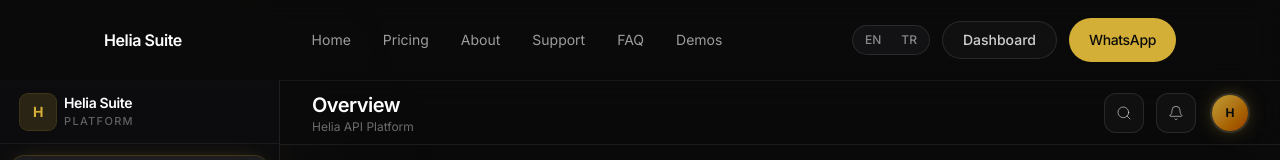
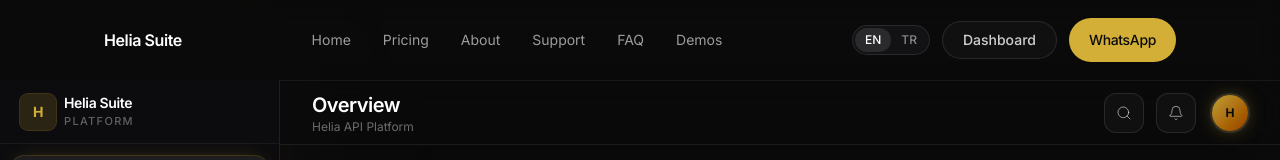
Before and after one commit to heliaaidijitalajans-hash/helia-suite, a Next.js app: page /dashboard in a window 1280 px wide. Shown: the top 160 px of the page. Built offline with nearby package versions, Linux system fonts and the light colour scheme; no server answers.

Commit message:
tüm proje

```diff
--- a/middleware.ts
+++ b/middleware.ts
@@ -1,8 +1,24 @@
 import { NextResponse } from "next/server";
 import type { NextRequest } from "next/server";
-import { defaultLocale, locales } from "@/config/i18n";
+import { defaultLocale, isLocale, locales } from "@/config/i18n";
 
 const AUTH_COOKIE = "helia_access_token";
+
+/** Paths under /dashboard that must never appear as /{locale}/{segment} alone. */
+const DASHBOARD_SEGMENTS = new Set([
+  "api-keys",
+  "profile",
+  "usage",
+  "documentation",
+  "integrations",
+  "settings",
+  "organizations",
+  "projects",
+  "helia-chat",
+  "customers",
+  "automation",
+  "analytics",
+]);
 
 function hasAuthCookie(request: NextRequest): boolean {
   const value = request.cookies.get(AUTH_COOKIE)?.value?.trim();
@@ -17,9 +33,23 @@
   return NextResponse.redirect(url);
 }
 
+function splitLocale(pathname: string): {
+  locale: string | null;
+  rest: string;
+} {
+  const parts = pathname.split("/").filter(Boolean);
+  const first = parts[0];
+  if (first && isLocale(first)) {
+    const rest = "/" + parts.slice(1).join("/");
+    return { locale: first, rest: rest === "/" ? "" : rest };
+  }
+  return { locale: null, rest: pathname };
+}
+
 export function middleware(request: NextRequest) {
   const { pathname } = request.nextUrl;
   const authed = hasAuthCookie(request);
+  const { locale, rest } = splitLocale(pathname);
 
   if (pathname === "/login" || pathname === "/register") {
     if (authed) {
@@ -27,20 +57,49 @@
       const target =
         next && next.startsWith("/") && !next.startsWith("//")
           ? next
-          : "/dashboard";
+          : `/${defaultLocale}/dashboard`;
       const url = request.nextUrl.clone();
-      url.pathname = target.startsWith("/login") ? "/dashboard" : target;
+      url.pathname = target.startsWith("/login")
+        ? `/${defaultLocale}/dashboard`
+        : target;
       url.search = "";
       return NextResponse.redirect(url);
     }
     return NextResponse.next();
   }
 
-  if (pathname === "/dashboard" || pathname.startsWith("/dashboard/")) {
+  // Repair invalid links like /en/api-keys → /en/dashboard/api-keys
+  if (locale && rest) {
+    const segment = rest.replace(/^\//, "").split("/")[0] ?? "";
+    if (DASHBOARD_SEGMENTS.has(segment) && !rest.startsWith("/dashboard")) {
+      const url = request.nextUrl.clone();
+      url.pathname = `/${locale}/dashboard${rest}`;
+      return NextResponse.redirect(url);
+    }
+  }
+
+  const isBareDashboard =
+    pathname === "/dashboard" || pathname.startsWith("/dashboard/");
+  const isLocalizedDashboard =
+    Boolean(locale) &&
+    (rest === "/dashboard" || rest.startsWith("/dashboard/"));
+
+  if (isBareDashboard || isLocalizedDashboard) {
     if (!authed) {
       return loginRedirect(request, pathname);
     }
-    return NextResponse.next();
+
+    // Canonicalize bare /dashboard → /{locale}/dashboard
+    if (isBareDashboard) {
+      const url = request.nextUrl.clone();
+      url.pathname = `/${defaultLocale}${pathname}`;
+      return NextResponse.redirect(url);
+    }
+
+    // Rewrite /{locale}/dashboard/* → /dashboard/* (App Router files)
+    const url = request.nextUrl.clone();
+    url.pathname = rest || "/dashboard";
+    return NextResponse.rewrite(url);
   }
 
   if (pathname === "/demo" || pathname.startsWith("/demo/")) {
@@ -48,7 +107,7 @@
   }
 
   const hasLocale = locales.some(
-    (locale) => pathname === `/${locale}` || pathname.startsWith(`/${locale}/`)
+    (l) => pathname === `/${l}` || pathname.startsWith(`/${l}/`)
   );
 
   if (hasLocale) {
--- a/src/components/AuthNavButton.tsx
+++ b/src/components/AuthNavButton.tsx
@@ -2,10 +2,12 @@
 
 import { useEffect, useState } from "react";
 import Link from "next/link";
+import { usePathname } from "next/navigation";
 import {
   getHeliaAccessToken,
   setHeliaAccessToken,
 } from "@/lib/cloud/session";
+import { defaultLocale, isLocale } from "@/config/i18n";
 import { cn } from "@/lib/cn";
 
 /**
@@ -20,13 +22,15 @@
   dashboardLabel: string;
   className?: string;
 }) {
+  const pathname = usePathname();
   const [authed, setAuthed] = useState(false);
+  const first = pathname.split("/").filter(Boolean)[0];
+  const locale = first && isLocale(first) ? first : defaultLocale;
 
   useEffect(() => {
     const sync = () => {
       const token = getHeliaAccessToken();
       if (token) {
-        // Keep cookie in sync so middleware can protect /dashboard.
         setHeliaAccessToken(token);
       }
       setAuthed(Boolean(token));
@@ -42,7 +46,7 @@
 
   return (
     <Link
-      href={authed ? "/dashboard" : "/login"}
+      href={authed ? `/${locale}/dashboard` : "/login"}
       className={cn(
         "inline-flex items-center justify-center rounded-full border border-white/10 bg-white/[0.03] px-4 py-2 text-xs font-medium text-white/80 transition-colors hover:border-accent/35 hover:bg-white/[0.06] hover:text-white md:px-5 md:text-sm",
         className
--- a/src/components/LanguageSwitcher.tsx
+++ b/src/components/LanguageSwitcher.tsx
@@ -3,18 +3,52 @@
 import Link from "next/link";
 import { usePathname } from "next/navigation";
 import { cn } from "@/lib/cn";
-import type { Locale } from "@/config/i18n";
+import { defaultLocale, isLocale, type Locale } from "@/config/i18n";
 
 const options: { code: Locale; label: string }[] = [
   { code: "en", label: "EN" },
   { code: "tr", label: "TR" },
 ];
 
+/**
+ * Builds a language-switch href without breaking dashboard routes.
+ * /dashboard/api-keys → /tr/dashboard/api-keys
+ * /en/dashboard/profile → /tr/dashboard/profile
+ * /en/pricing → /tr/pricing
+ * Never produces /tr/api-keys or /en/profile.
+ */
+export function languageSwitchHref(
+  pathname: string,
+  targetLocale: Locale
+): string {
+  const segments = pathname.split("/").filter(Boolean);
+  const currentLocale =
+    segments[0] && isLocale(segments[0]) ? segments[0] : null;
+  const rest = currentLocale ? segments.slice(1) : segments;
+
+  if (rest[0] === "dashboard") {
+    return `/${targetLocale}/${rest.join("/")}`;
+  }
+
+  if (currentLocale) {
+    const tail = rest.join("/");
+    return tail ? `/${targetLocale}/${tail}` : `/${targetLocale}`;
+  }
+
+  const tail = segments.join("/");
+  return tail ? `/${targetLocale}/${tail}` : `/${targetLocale}`;
+}
+
+function activeLocaleFromPath(pathname: string): Locale {
+  const segments = pathname.split("/").filter(Boolean);
+  if (segments[0] && isLocale(segments[0])) return segments[0];
+  // Bare /dashboard/* is treated as default locale until redirected.
+  return defaultLocale;
+}
+
 export function LanguageSwitcher({ className }: { className?: string }) {
   const pathname = usePathname();
-  const segments = pathname.split("/").filter(Boolean);
-  const rest = segments.slice(1).join("/");
-  const base = rest ? `/${rest}` : "";
+  const active = activeLocaleFromPath(pathname);
 
   return (
     <div
@@ -26,15 +60,14 @@
       aria-label="Language"
     >
       {options.map(({ code, label }) => {
-        const href = `/${code}${base}`;
-        const active = segments[0] === code;
+        const href = languageSwitchHref(pathname, code);
         return (
           <Link
             key={code}
             href={href}
             className={cn(
               "rounded-full px-2.5 py-1 transition-colors",
-              active
+              active === code
                 ? "bg-white/10 text-foreground"
                 : "text-white/50 hover:text-white/80"
             )}
--- a/src/components/dashboard/DashboardSidebar.tsx
+++ b/src/components/dashboard/DashboardSidebar.tsx
@@ -4,7 +4,12 @@
 import { motion } from "framer-motion";
 import { cn } from "@/lib/cn";
 import { SITE_NAME } from "@/config/site";
-import { dashboardNav } from "./dashboard-nav";
+import {
+  dashboardNav,
+  dashboardPathname,
+  localeFromPathname,
+  localizedDashboardHref,
+} from "./dashboard-nav";
 
 export function DashboardSidebar({
   pathname,
@@ -13,6 +18,9 @@
   pathname: string;
   onNavigate?: () => void;
 }) {
+  const locale = localeFromPathname(pathname);
+  const path = dashboardPathname(pathname);
+
   return (
     <div className="flex h-full flex-col border-r border-white/[0.08] bg-[#0d0d0f]/95 backdrop-blur-xl">
       <div className="flex h-16 items-center gap-2 border-b border-white/[0.06] px-5">
@@ -30,10 +38,11 @@
       </div>
       <nav className="flex-1 space-y-1 p-3" aria-label="Dashboard">
         {dashboardNav.map((item, i) => {
+          const href = localizedDashboardHref(locale, item.href);
           const active =
             item.href === "/dashboard"
-              ? pathname === "/dashboard"
-              : pathname === item.href || pathname.startsWith(`${item.href}/`);
+              ? path === "/dashboard"
+              : path === item.href || path.startsWith(`${item.href}/`);
           const Icon = item.icon;
           return (
             <motion.div
@@ -43,7 +52,7 @@
               transition={{ delay: i * 0.04, duration: 0.25 }}
             >
               <Link
-                href={item.href}
+                href={href}
                 onClick={onNavigate}
                 className={cn(
                   "group flex items-center gap-3 rounded-xl px-3 py-2.5 text-sm font-medium transition-colors duration-200",
@@ -55,7 +64,9 @@
                 <Icon
                   className={cn(
                     "h-[18px] w-[18px] shrink-0 transition-colors",
-                    active ? "text-accent" : "text-white/40 group-hover:text-white/70"
+                    active
+                      ? "text-accent"
+                      : "text-white/40 group-hover:text-white/70"
                   )}
                   strokeWidth={1.75}
                 />
--- a/src/components/dashboard/dashboard-nav.ts
+++ b/src/components/dashboard/dashboard-nav.ts
@@ -8,6 +8,7 @@
   UserRound,
 } from "lucide-react";
 import type { LucideIcon } from "lucide-react";
+import { defaultLocale, isLocale, type Locale } from "@/config/i18n";
 
 export type DashboardNavItem = {
   href: string;
@@ -15,7 +16,7 @@
   icon: LucideIcon;
 };
 
-/** Customer API dashboard nav — Helia Chat lives in Admin Console (future). */
+/** Customer API dashboard nav — paths are /dashboard/... (locale prefix added at link time). */
 export const dashboardNav: DashboardNavItem[] = [
   { href: "/dashboard", label: "Overview", icon: LayoutDashboard },
   { href: "/dashboard/api-keys", label: "API Keys", icon: KeyRound },
@@ -26,13 +27,33 @@
   { href: "/dashboard/settings", label: "Settings", icon: Settings },
 ];
 
+export function localeFromPathname(pathname: string): Locale {
+  const first = pathname.split("/").filter(Boolean)[0];
+  return first && isLocale(first) ? first : defaultLocale;
+}
+
+/** Strip /{locale} so /en/dashboard/api-keys → /dashboard/api-keys */
+export function dashboardPathname(pathname: string): string {
+  const parts = pathname.split("/").filter(Boolean);
+  if (parts[0] && isLocale(parts[0])) {
+    const rest = parts.slice(1).join("/");
+    return rest ? `/${rest}` : "/";
+  }
+  return pathname.startsWith("/") ? pathname : `/${pathname}`;
+}
+
+export function localizedDashboardHref(locale: Locale, href: string): string {
+  return `/${locale}${href.startsWith("/") ? href : `/${href}`}`;
+}
+
 export function dashboardTitleForPath(pathname: string): string {
+  const path = dashboardPathname(pathname);
   const item = dashboardNav.find(
     (n) =>
-      n.href === pathname ||
-      (n.href !== "/dashboard" && pathname.startsWith(n.href))
+      n.href === path ||
+      (n.href !== "/dashboard" && path.startsWith(n.href))
   );
   if (item) return item.label;
-  if (pathname === "/dashboard") return "Overview";
+  if (path === "/dashboard") return "Overview";
   return "Dashboard";
 }
--- a/src/services/cloud/auth.ts
+++ b/src/services/cloud/auth.ts
@@ -135,7 +135,7 @@
 
 export function safeAuthNextPath(
   next: string | null | undefined,
-  fallback = "/dashboard"
+  fallback = "/en/dashboard"
 ): string {
   if (!next || !next.startsWith("/") || next.startsWith("//")) {
     return fallback;
@@ -143,5 +143,18 @@
   if (next.startsWith("/login") || next.startsWith("/register")) {
     return fallback;
   }
+  // Repair legacy next targets like /api-keys → /en/dashboard/api-keys
+  const parts = next.split("/").filter(Boolean);
+  if (
+    parts.length === 1 &&
+    ["api-keys", "profile", "usage", "documentation", "integrations", "settings"].includes(
+      parts[0]!
+    )
+  ) {
+    return `/en/dashboard/${parts[0]}`;
+  }
+  if (next === "/dashboard" || next.startsWith("/dashboard/")) {
+    return `/en${next}`;
+  }
   return next;
 }
--- a/src/services/cloud/http.ts
+++ b/src/services/cloud/http.ts
@@ -33,6 +33,7 @@
 
   const res = await fetch(path.startsWith("/api/") ? path : `/api${path}`, {
     ...init,
+    credentials: "same-origin",
     headers: {
       Accept: "application/json",
       "Content-Type": "application/json",
@@ -42,7 +43,9 @@
     cache: "no-store",
   });
 
-  const data = (await res.json().catch(() => null)) as (T & CloudErrorBody) | null;
+  const data = (await res.json().catch(() => null)) as
+    | (T & CloudErrorBody)
+    | null;
 
   if (!res.ok || data?.ok === false) {
     throw new HeliaCloudClientError(
```
Also changed, not shown: src/lib/cloud/session.ts (+14 -4 lines), src/server/helia/http.ts (+32 -2 lines).
